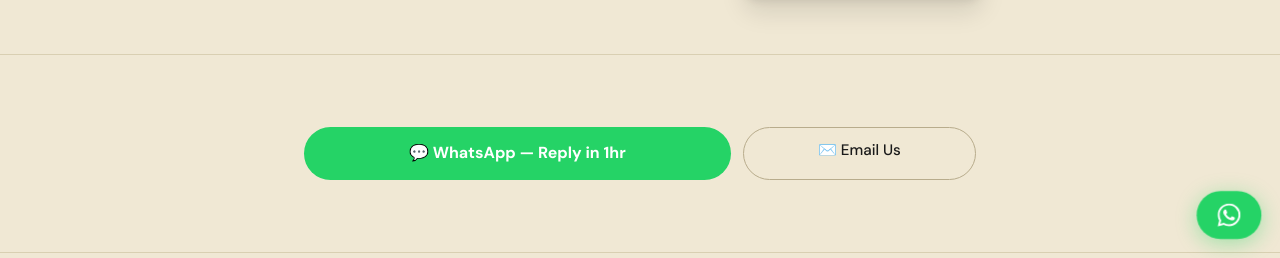
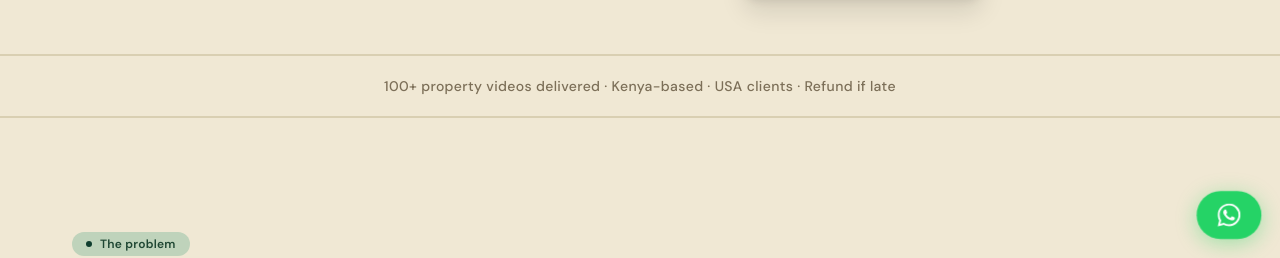
Before and after one commit to gjba123/realestatetech-online, a Next.js app: page /reels in a window 1280 px wide. Shown: the part 542-800 px from the top of the page. Built offline with nearby package versions, Linux system fonts and the light colour scheme; no server answers.

Commit message:
Remove duplicate post-hero CTA on reels page

```diff
--- a/components/niche-page.tsx
+++ b/components/niche-page.tsx
@@ -22,7 +22,7 @@ export function NichePage({ niche }: { niche: Niche }) {
       <NicheHero niche={niche} />
 
       {/* CTA stack #1 — after hero */}
-      <CtaStack slug={niche.slug} />
+      {niche.slug !== "airbnb-hosts" && <CtaStack slug={niche.slug} />}
 
       <SocialProofBar text={niche.socialProof} />
       <ProblemSection
```
